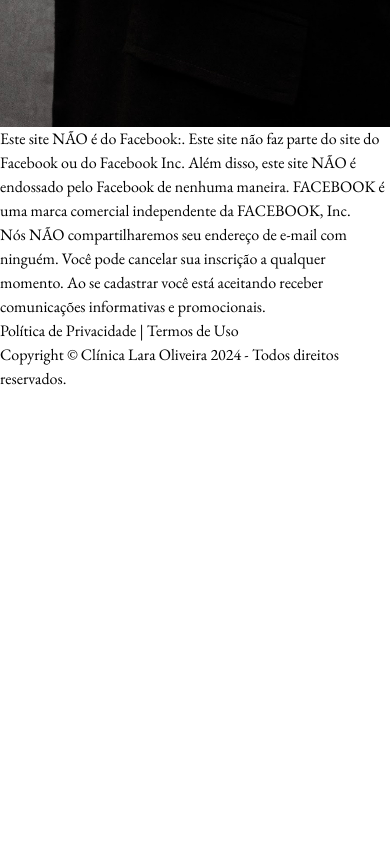
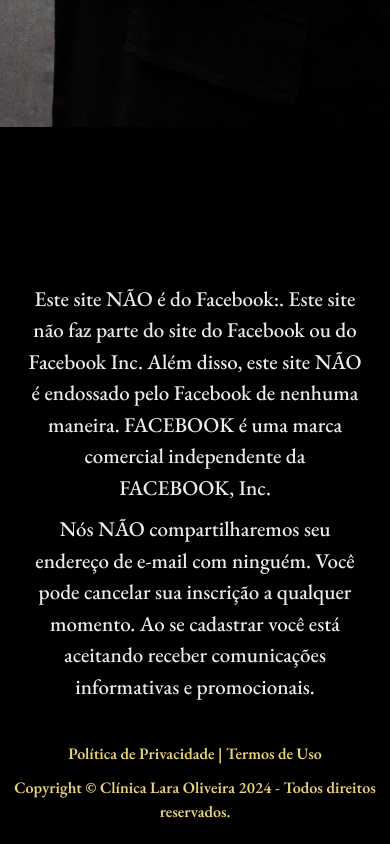
Before and after one commit to SamuelMorais030202/lp-lara, a Next.js app in the folder my-app/: page / in a window 390 px wide. Shown: the part 3933-4777 px from the top of the page. Before the commit the page ends 4324 px from the top, so only its background shows below. Built offline with nearby package versions, Linux system fonts and the light colour scheme.

Commit message:
feat: criando footer mobile

```diff
--- /dev/null
+++ b/my-app/src/components/Footer/footer.module.css
@@ -0,0 +1,45 @@
+@media only screen and (max-width: 900px) {
+  .footerCard {
+    height: 85vh;
+    background-color: black;
+    display: flex;
+    flex-direction: column;
+    align-items: center;
+    justify-content: flex-end;
+  }
+
+  .footerContainerText {
+    margin-top: 20px;
+    margin-bottom: 20px;
+    width: 95%;
+    display: flex;
+    flex-direction: column;
+    align-items: center;
+    justify-content: flex-start;
+  }
+
+  .footerText {
+    text-align: center;
+    width: 90%;
+    font-weight: 500;
+    font-size: 21px;
+    color: #ECECEC;
+    margin-top: 10px;
+    font-family: 'EB Garamond';
+  }
+
+  .footerAlert {
+    color: rgb(233, 211, 121);
+    margin-top: 40px;
+    display: flex;
+    flex-direction: column;
+    align-items: center;
+    gap: 10px;
+  }
+
+  .footerAlert p {
+    text-align: center;
+    font-size: 16px;
+    font-weight: 600;
+  }
+}
--- a/my-app/src/components/Footer/index.jsx
+++ b/my-app/src/components/Footer/index.jsx
@@ -1,25 +1,30 @@
+import style from './footer.module.css';
+
 export default function Footer() {
   return (
-    <footer>
-      <p>
+    <footer className={style.footerCard}>
+
+      <div className={style.footerContainerText}>
+        <p className={style.footerText}>
           Este site NÃO é do Facebook:. Este site não faz parte do site do Facebook ou do
           Facebook Inc. Além disso, este site NÃO é endossado pelo Facebook de nenhuma maneira.
           FACEBOOK é uma marca comercial independente da FACEBOOK, Inc.
         </p>
 
-      <p>
+        <p className={style.footerText}>
           Nós NÃO compartilharemos seu endereço de e-mail com ninguém. Você pode cancelar sua
           inscrição a qualquer momento. Ao se cadastrar você está aceitando receber comunicações
           informativas e promocionais.
         </p>
 
-      <div>
+        <div className={style.footerAlert}>
 
           <p>Política de Privacidade  |  Termos de Uso</p>
 
           <p>Copyright © Clínica Lara Oliveira  2024 - Todos direitos reservados.</p>
 
         </div>
+      </div>
     </footer>
   )
 }
```
Lines whose indentation alone changed are shown as unchanged.
